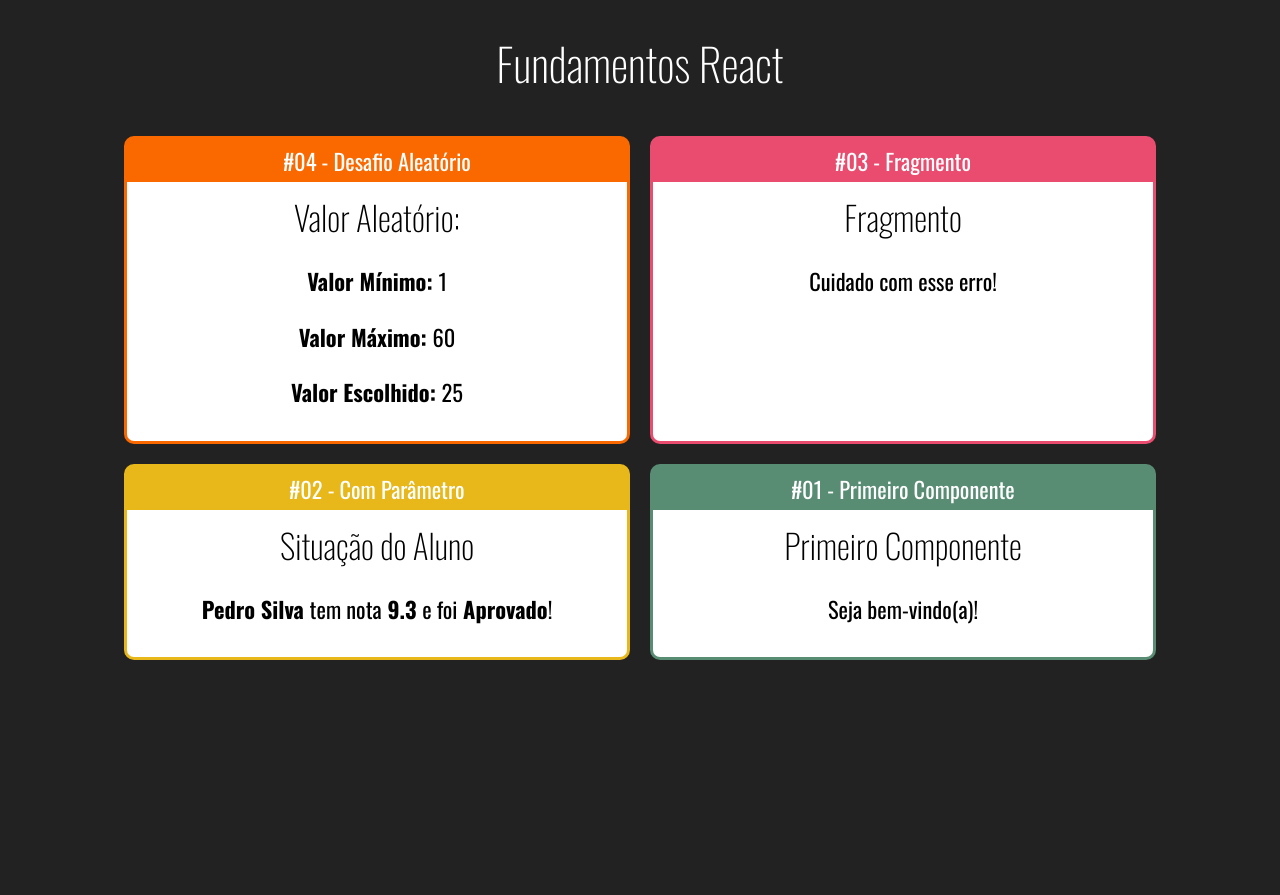
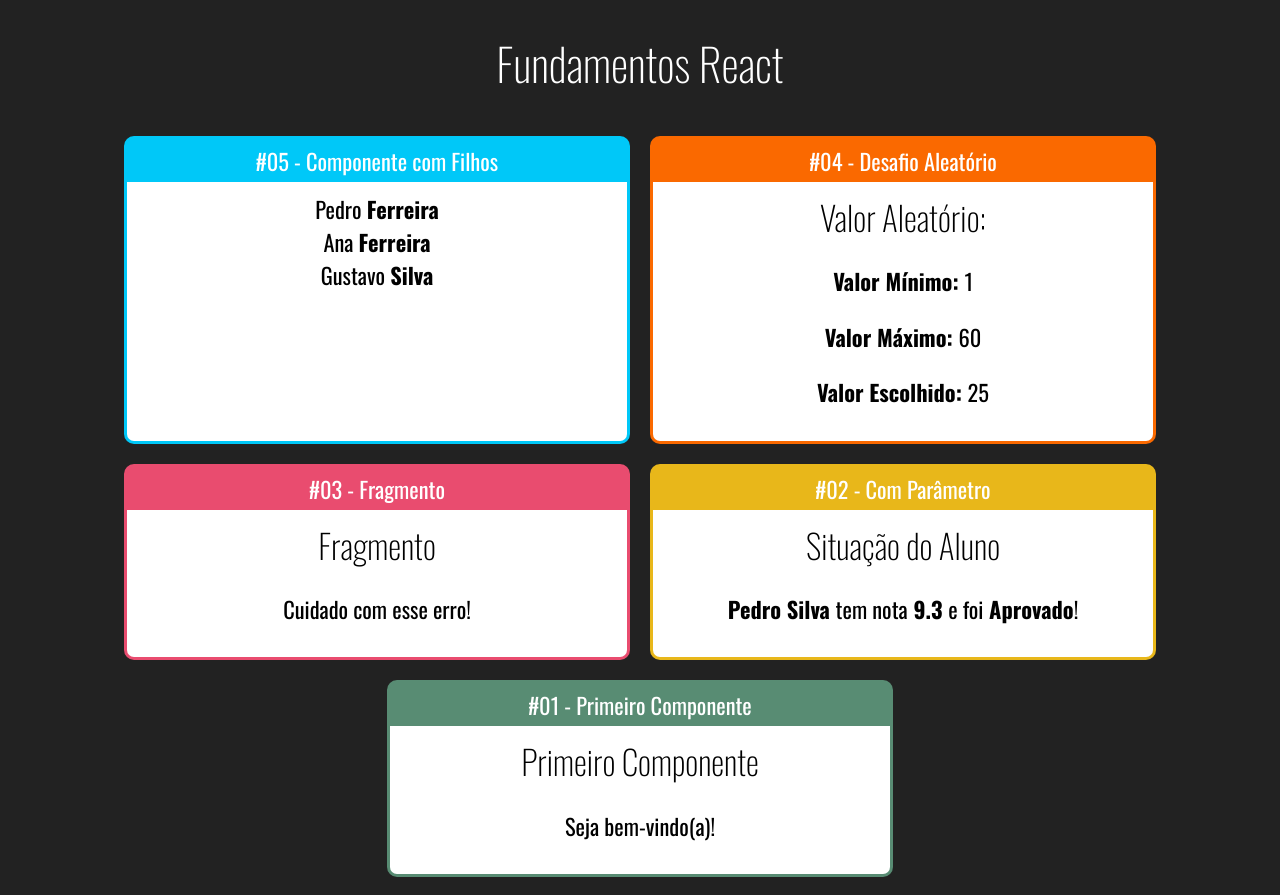
Before and after one commit to gustavoferreiradev/fundamentos-react, a React (Create React App) app: page / in a window 1280 px wide. Before the commit the page ends 800 px from the top, so only its background shows below. Built offline with nearby package versions, Linux system fonts and the light colour scheme.

Commit message:
Componente com Filho

```diff
--- a/src/App.jsx
+++ b/src/App.jsx
@@ -5,12 +5,18 @@
 import Fragmento from './components/basicos/Fragmento';
 import Aleatorio from './components/basicos/Aleatorio';
 import Card from './components/layout/Card';
+import Familia from "./components/basicos/Familia";
+
 export default _ =>
 
     <div className="App">
         <h1>Fundamentos React</h1>
 
         <div className="Cards">
+
+            <Card titulo="#05 - Componente com Filhos" color="#00C8F8">
+                <Familia sobrenome="Ferreira"></Familia>
+            </Card>
             <Card titulo="#04 - Desafio Aleatório" color="#FA6900">
                 <Aleatorio min={1} max={60} />
             </Card>
--- /dev/null
+++ b/src/components/basicos/Familia.jsx
@@ -0,0 +1,12 @@
+import React from 'react'
+import FamiliaMembro from './FamiliaMembro'
+
+export default props => {
+    return (
+        <div>
+            <FamiliaMembro nome="Pedro" sobrenome= {props.sobrenome} />
+            <FamiliaMembro nome="Ana" { ...props}/>
+            <FamiliaMembro nome="Gustavo" sobrenome="Silva"/>
+        </div>
+    )
+}
--- /dev/null
+++ b/src/components/basicos/FamiliaMembro.jsx
@@ -0,0 +1,5 @@
+import React from 'react'
+
+export default (props) => {
+return <div>{ props.nome } <strong> { props.sobrenome }</strong></div>;
+ };
```
